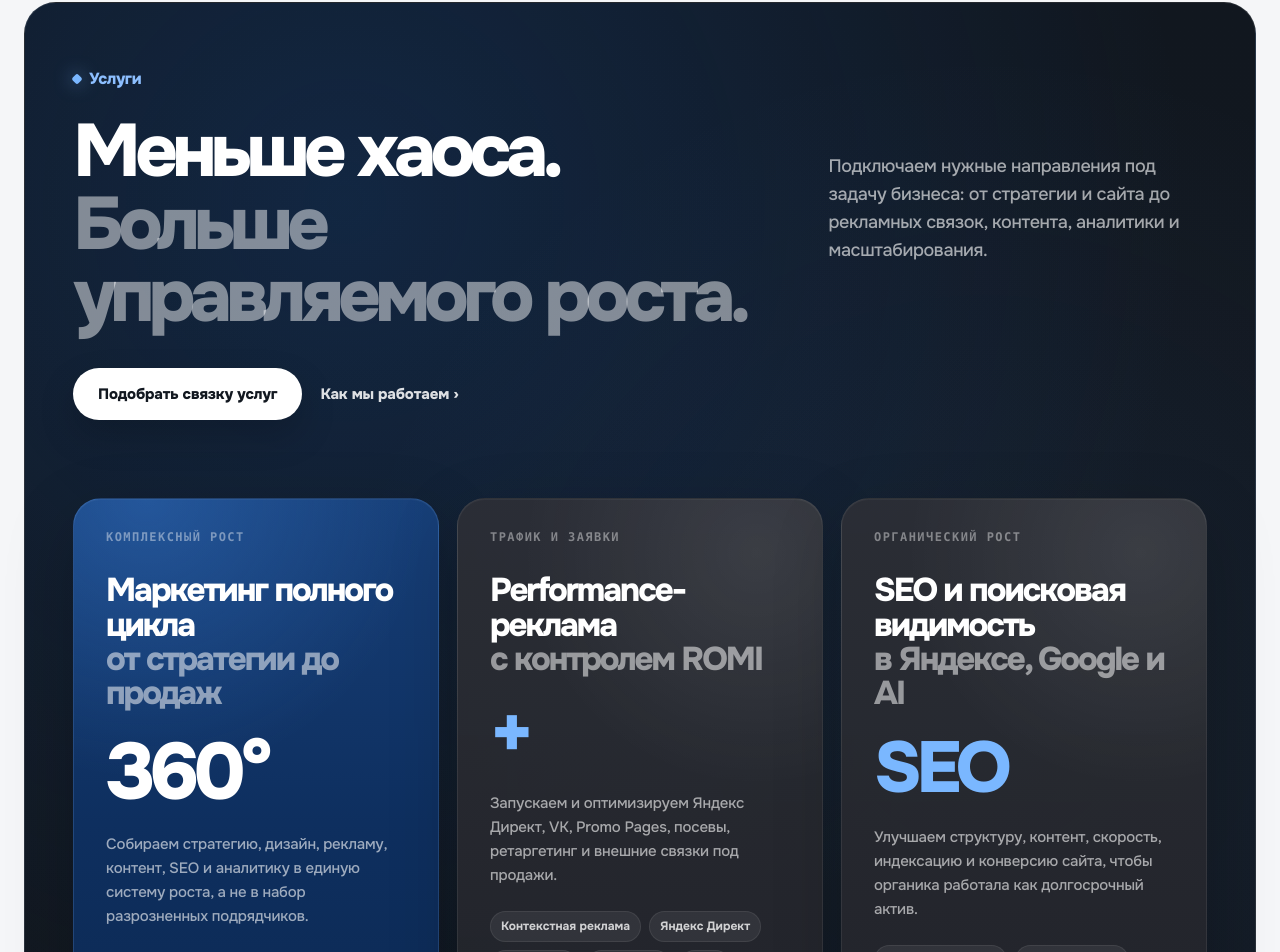
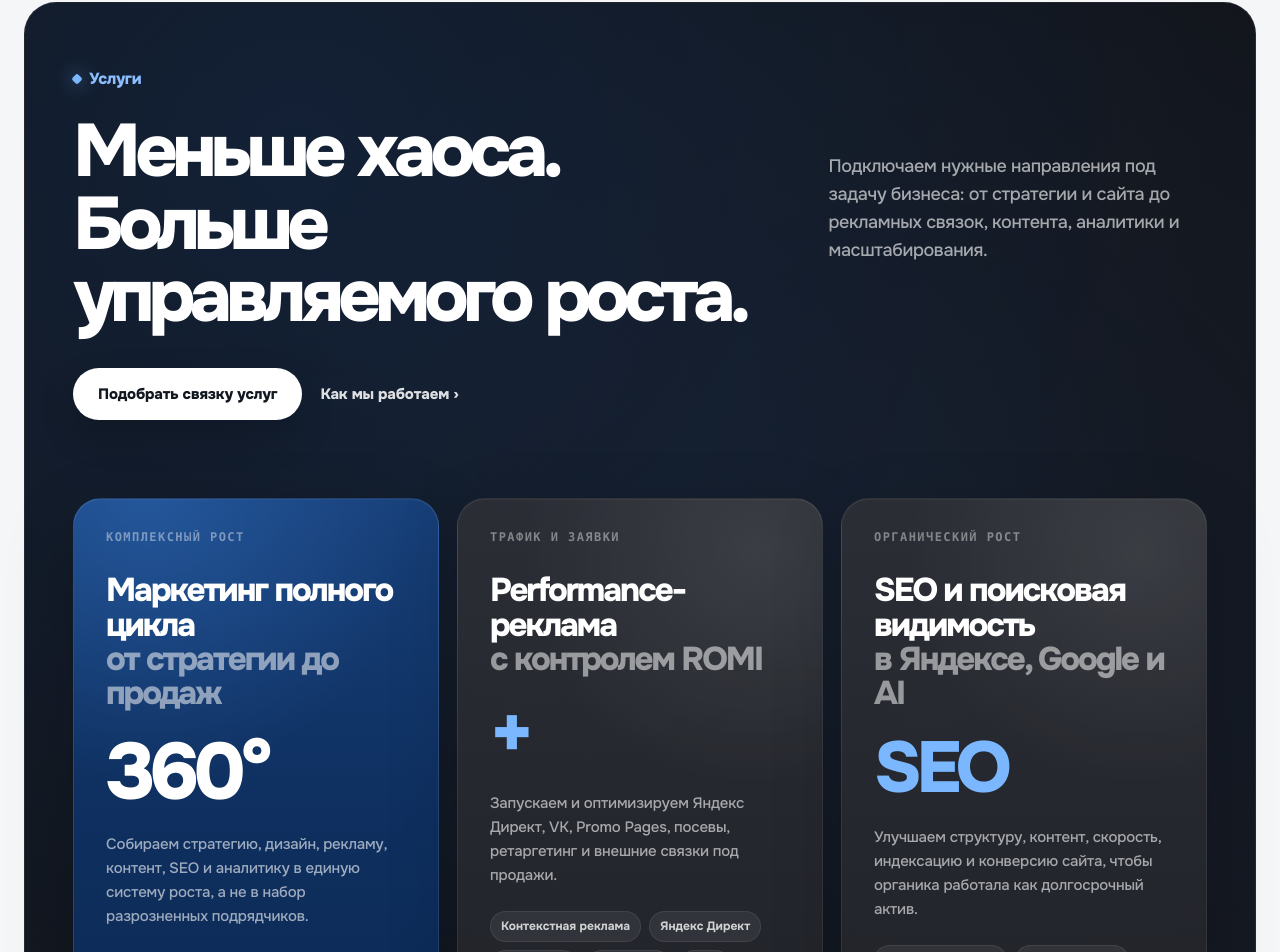
Before and after one commit to makeallperfectcompany/map2, a Next.js app: page / in a window 1280 px wide. Shown: the part 916-1868 px from the top of the page. Built offline with nearby package versions, Linux system fonts and the light colour scheme.

Commit message:
services: цвета под референс — белый заголовок, мягче тёмный фон

```diff
--- a/src/components/sections/ServicesSection.module.css
+++ b/src/components/sections/ServicesSection.module.css
@@ -11,11 +11,11 @@
   margin: 0 auto;
   padding: 64px 48px 56px;
   border-radius: 32px;
-  border: 1px solid rgba(255, 255, 255, 0.10);
+  border: 1px solid rgba(255, 255, 255, 0.08);
   background:
-    radial-gradient(circle at 26% 8%, rgba(20, 78, 156, 0.28), transparent 34%),
-    radial-gradient(circle at 78% 28%, rgba(86, 143, 226, 0.08), transparent 32%),
-    linear-gradient(180deg, #11171f 0%, #121820 42%, #0c1117 100%);
+    radial-gradient(circle at 22% 6%, rgba(20, 78, 156, 0.20), transparent 36%),
+    radial-gradient(circle at 72% 24%, rgba(86, 143, 226, 0.06), transparent 34%),
+    linear-gradient(180deg, #12151c 0%, #13171f 48%, #0e1117 100%);
 }
 
 .servicesIntro {
@@ -55,7 +55,7 @@
 
 .servicesIntro h2 span {
   display: block;
-  color: rgba(255, 255, 255, 0.48);
+  color: #ffffff;
 }
 
 .servicesIntro > p {
```
